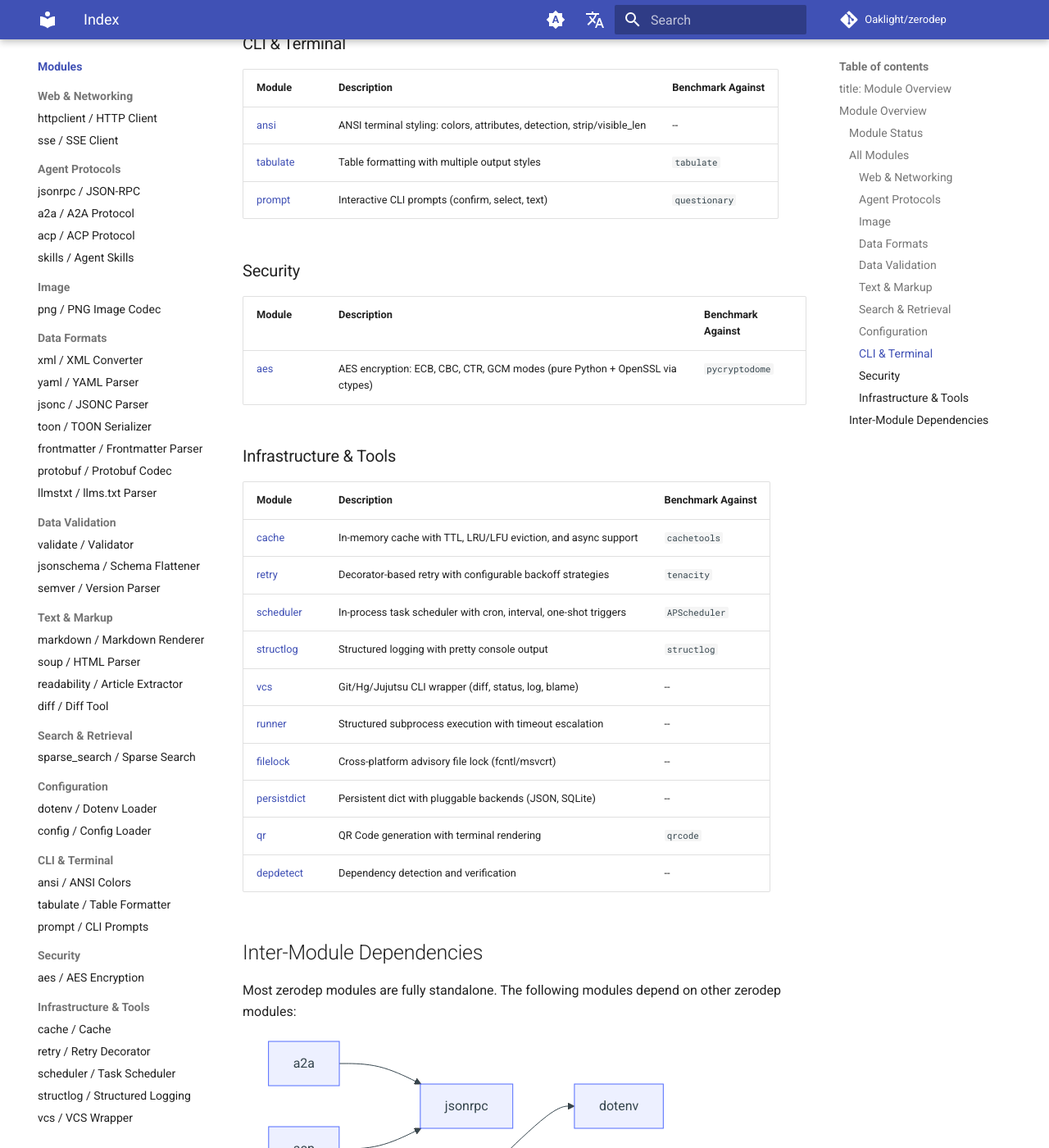
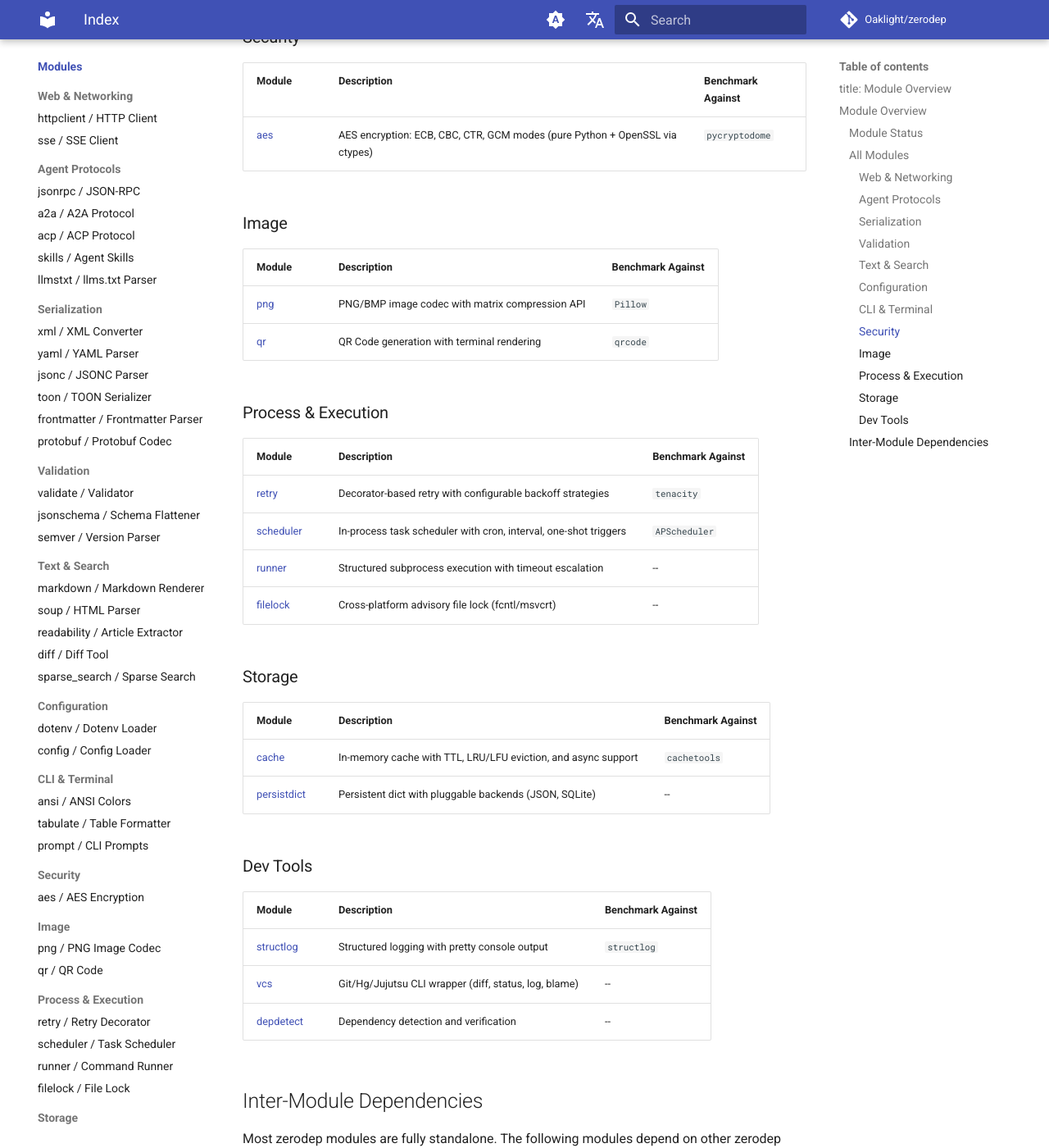
Before and after one commit to Oaklight/zerodep, an MkDocs documentation site: the page built from docs/modules/index.md, in a window 1280 px wide and 1400 px high, scrolled down 4623 px. Shown: the whole window at 82% size. Built offline with MkDocs 1.6.1 and Material for MkDocs 9.7.7, drawn with Linux system fonts in a browser that asks for light colours; comment, search, counter and statistics services are not loaded; some of the changed text lies outside the part shown.

Commit message:
refactor: rename http.md to httpclient.md, update nav to 12 categories
- Rename http.md → httpclient.md in modules/, api/, benchmarks/
- Update mkdocs.yml nav to 12 fine-grained categories
- Add manifest.json checkout and index auto-generation to RTD build
- Regenerate modules/index.md with new category structure

```diff
--- a/.readthedocs.yaml
+++ b/.readthedocs.yaml
@@ -20,7 +20,7 @@ build:
       - pip install -r requirements.txt
     build:
       html:
-        - python scripts/generate_module_index.py --lang en --out-en docs/modules/index.md
+        - python _scripts/generate_module_index.py --lang en --out-en docs/modules/index.md
         - zensical build
         - python -m llmstxt_standalone build -c mkdocs.yml -s site -v
     post_build:
--- a/docs/modules/index.md
+++ b/docs/modules/index.md
@@ -1,4 +1,4 @@
-<!-- AUTO-GENERATED by scripts/generate_module_index.py — DO NOT EDIT -->
+<!-- AUTO-GENERATED by _scripts/generate_module_index.py — DO NOT EDIT -->
 
 ---
 title: Module Overview
@@ -23,7 +23,7 @@ Each zerodep module is a **self-contained single `.py` file** that you can copy
 | [dotenv](dotenv.md) | 0.3.1 | 2026-04-15 |
 | [filelock](filelock.md) | 0.3.0 | 2026-04-11 |
 | [frontmatter](frontmatter.md) | 0.3.0 | 2026-04-11 |
-| [httpclient](http.md) | 0.3.1 | 2026-04-15 |
+| [httpclient](httpclient.md) | 0.3.1 | 2026-04-15 |
 | [jsonc](jsonc.md) | 0.3.0 | 2026-04-11 |
 | [jsonrpc](jsonrpc.md) | 0.3.0 | 2026-04-11 |
 | [jsonschema](jsonschema.md) | 0.1.0 | 2026-04-25 |
@@ -57,7 +57,7 @@ Each zerodep module is a **self-contained single `.py` file** that you can copy
 
 | Module | Description | Benchmark Against |
 |--------|-------------|-------------------|
-| [httpclient](http.md) | Sync + async REST client with connection pooling, proxy, and auth | `httpx` |
+| [httpclient](httpclient.md) | Sync + async REST client with connection pooling, proxy, and auth | `httpx` |
 | [sse](sse.md) | Server-Sent Events client with auto-reconnect | `httpx-sse` |
 
 ### Agent Protocols
@@ -68,14 +68,9 @@ Each zerodep module is a **self-contained single `.py` file** that you can copy
 | [a2a](a2a.md) | Google A2A protocol: JSON-RPC 2.0, SSE streaming, task management | `a2a-python` |
 | [acp](acp.md) | Anthropic ACP protocol: JSON-RPC 2.0 over stdio, async client/agent | `acp-python` |
 | [skills](skills.md) | Agent Skills runtime: parse, discover, manage, select skills | -- |
+| [llmstxt](llmstxt.md) | llms.txt parser and markdown URL candidate finder | -- |
 
-### Image
-
-| Module | Description | Benchmark Against |
-|--------|-------------|-------------------|
-| [png](png.md) | PNG/BMP image codec with matrix compression API | `Pillow` |
-
-### Data Formats
+### Serialization
 
 | Module | Description | Benchmark Against |
 |--------|-------------|-------------------|
@@ -85,9 +80,8 @@ Each zerodep module is a **self-contained single `.py` file** that you can copy
 | [toon](toon.md) | TOON (Token-Oriented Object Notation) encoder/decoder | `toon_format` |
 | [frontmatter](frontmatter.md) | Frontmatter parser and serializer (YAML/TOML/JSON) | `python-frontmatter` |
 | [protobuf](protobuf.md) | Proto3 encoder/decoder using Python dataclass schemas | `protobuf` |
-| [llmstxt](llmstxt.md) | llms.txt parser and markdown URL candidate finder | -- |
 
-### Data Validation
+### Validation
 
 | Module | Description | Benchmark Against |
 |--------|-------------|-------------------|
@@ -95,7 +89,7 @@ Each zerodep module is a **self-contained single `.py` file** that you can copy
 | [jsonschema](jsonschema.md) | JSON Schema flattening & sanitization (`$ref`, `allOf`, `anyOf`) | `allof-merge` |
 | [semver](semver.md) | PEP 440 version parser and comparator | `packaging` |
 
-### Text & Markup
+### Text & Search
 
 | Module | Description | Benchmark Against |
 |--------|-------------|-------------------|
@@ -103,11 +97,6 @@ Each zerodep module is a **self-contained single `.py` file** that you can copy
 | [soup](soup.md) | HTML parser with BeautifulSoup-like API (find, select, CSS selectors) | `beautifulsoup4` |
 | [readability](readability.md) | Article content extractor ported from Mozilla Readability.js | `readability-lxml` |
 | [diff](diff.md) | Unified diff parser, patch apply/reverse, three-way merge | `unidiff` |
-
-### Search & Retrieval
-
-| Module | Description | Benchmark Against |
-|--------|-------------|-------------------|
 | [sparse_search](sparse_search.md) | BM25/BM25+/BM25L/BM25F + TF-IDF full-text search with Bayesian calibration, RRF fusion, MMR diversity | `rank-bm25` |
 
 ### Configuration
@@ -131,19 +120,35 @@ Each zerodep module is a **self-contained single `.py` file** that you can copy
 |--------|-------------|-------------------|
 | [aes](aes.md) | AES encryption: ECB, CBC, CTR, GCM modes (pure Python + OpenSSL via ctypes) | `pycryptodome` |
 
-### Infrastructure & Tools
+### Image
+
+| Module | Description | Benchmark Against |
+|--------|-------------|-------------------|
+| [png](png.md) | PNG/BMP image codec with matrix compression API | `Pillow` |
+| [qr](qr.md) | QR Code generation with terminal rendering | `qrcode` |
+
+### Process & Execution
+
+| Module | Description | Benchmark Against |
+|--------|-------------|-------------------|
+| [retry](retry.md) | Decorator-based retry with configurable backoff strategies | `tenacity` |
+| [scheduler](scheduler.md) | In-process task scheduler with cron, interval, one-shot triggers | `APScheduler` |
+| [runner](runner.md) | Structured subprocess execution with timeout escalation | -- |
+| [filelock](filelock.md) | Cross-platform advisory file lock (fcntl/msvcrt) | -- |
+
+### Storage
 
 | Module | Description | Benchmark Against |
 |--------|-------------|-------------------|
 | [cache](cache.md) | In-memory cache with TTL, LRU/LFU eviction, and async support | `cachetools` |
-| [retry](retry.md) | Decorator-based retry with configurable backoff strategies | `tenacity` |
-| [scheduler](scheduler.md) | In-process task scheduler with cron, interval, one-shot triggers | `APScheduler` |
+| [persistdict](persistdict.md) | Persistent dict with pluggable backends (JSON, SQLite) | -- |
+
+### Dev Tools
+
+| Module | Description | Benchmark Against |
+|--------|-------------|-------------------|
 | [structlog](structlog.md) | Structured logging with pretty console output | `structlog` |
 | [vcs](vcs.md) | Git/Hg/Jujutsu CLI wrapper (diff, status, log, blame) | -- |
-| [runner](runner.md) | Structured subprocess execution with timeout escalation | -- |
-| [filelock](filelock.md) | Cross-platform advisory file lock (fcntl/msvcrt) | -- |
-| [persistdict](persistdict.md) | Persistent dict with pluggable backends (JSON, SQLite) | -- |
-| [qr](qr.md) | QR Code generation with terminal rendering | `qrcode` |
 | [depdetect](depdetect.md) | Dependency detection and verification | -- |
 
 ## Inter-Module Dependencies
--- a/mkdocs.yml
+++ b/mkdocs.yml
@@ -140,7 +140,7 @@ plugins:
           - guide/faq.md
         Modules:
           - modules/index.md
-          - modules/http.md
+          - modules/httpclient.md
           - modules/sse.md
           - modules/jsonrpc.md
           - modules/a2a.md
@@ -179,7 +179,7 @@ plugins:
           - modules/qr.md
           - modules/depdetect.md
         API Reference:
-          - api/http.md
+          - api/httpclient.md
           - api/sse.md
           - api/jsonrpc.md
           - api/a2a.md
@@ -218,7 +218,7 @@ plugins:
           - api/qr.md
           - api/depdetect.md
         Benchmarks:
-          - benchmarks/http.md
+          - benchmarks/httpclient.md
           - benchmarks/sse.md
           - benchmarks/jsonrpc.md
           - benchmarks/a2a.md
@@ -302,33 +302,30 @@ nav:
   - Modules:
       - modules/index.md
       - Web & Networking:
-          - httpclient / HTTP Client: modules/http.md
+          - httpclient / HTTP Client: modules/httpclient.md
           - sse / SSE Client: modules/sse.md
       - Agent Protocols:
           - jsonrpc / JSON-RPC: modules/jsonrpc.md
           - a2a / A2A Protocol: modules/a2a.md
           - acp / ACP Protocol: modules/acp.md
           - skills / Agent Skills: modules/skills.md
-      - Image:
-          - png / PNG Image Codec: modules/png.md
-      - Data Formats:
+          - llmstxt / llms.txt Parser: modules/llmstxt.md
+      - Serialization:
           - xml / XML Converter: modules/xml.md
           - yaml / YAML Parser: modules/yaml.md
           - jsonc / JSONC Parser: modules/jsonc.md
           - toon / TOON Serializer: modules/toon.md
           - frontmatter / Frontmatter Parser: modules/frontmatter.md
           - protobuf / Protobuf Codec: modules/protobuf.md
-          - llmstxt / llms.txt Parser: modules/llmstxt.md
-      - Data Validation:
+      - Validation:
           - validate / Validator: modules/validate.md
           - jsonschema / Schema Flattener: modules/jsonschema.md
           - semver / Version Parser: modules/semver.md
-      - Text & Markup:
+      - Text & Search:
           - markdown / Markdown Renderer: modules/markdown.md
           - soup / HTML Parser: modules/soup.md
           - readability / Article Extractor: modules/readability.md
           - diff / Diff Tool: modules/diff.md
-      - Search & Retrieval:
           - sparse_search / Sparse Search: modules/sparse_search.md
       - Configuration:
           - dotenv / Dotenv Loader: modules/dotenv.md
@@ -339,46 +336,47 @@ nav:
           - prompt / CLI Prompts: modules/prompt.md
       - Security:
           - aes / AES Encryption: modules/aes.md
-      - Infrastructure & Tools:
-          - cache / Cache: modules/cache.md
+      - Image:
+          - png / PNG Image Codec: modules/png.md
+          - qr / QR Code: modules/qr.md
+      - Process & Execution:
           - retry / Retry Decorator: modules/retry.md
           - scheduler / Task Scheduler: modules/scheduler.md
+          - runner / Command Runner: modules/runner.md
+          - filelock / File Lock: modules/filelock.md
+      - Storage:
+          - cache / Cache: modules/cache.md
+          - persistdict / Persistent Dict: modules/persistdict.md
+      - Dev Tools:
           - structlog / Structured Logging: modules/structlog.md
           - vcs / VCS Wrapper: modules/vcs.md
-          - runner / Command Runner: modules/runner.md
-          - filelock / File Lock: modules/filelock.md
-          - persistdict / Persistent Dict: modules/persistdict.md
-          - qr / QR Code: modules/qr.md
           - depdetect / Dependency Detection: modules/depdetect.md
   - API Reference:
       - Web & Networking:
-          - httpclient / HTTP Client: api/http.md
+          - httpclient / HTTP Client: api/httpclient.md
           - sse / SSE Client: api/sse.md
       - Agent Protocols:
           - jsonrpc / JSON-RPC: api/jsonrpc.md
           - a2a / A2A Protocol: api/a2a.md
           - acp / ACP Protocol: api/acp.md
           - skills / Agent Skills: api/skills.md
-      - Image:
-          - png / PNG Image Codec: api/png.md
-      - Data Formats:
+          - llmstxt / llms.txt Parser: api/llmstxt.md
+      - Serialization:
           - xml / XML Converter: api/xml.md
           - yaml / YAML Parser: api/yaml.md
           - jsonc / JSONC Parser: api/jsonc.md
           - toon / TOON Serializer: api/toon.md
           - frontmatter / Frontmatter Parser: api/frontmatter.md
           - protobuf / Protobuf Codec: api/protobuf.md
-          - llmstxt / llms.txt Parser: api/llmstxt.md
-      - Data Validation:
+      - Validation:
           - validate / Validator: api/validate.md
           - jsonschema / Schema Flattener: api/jsonschema.md
           - semver / Version Parser: api/semver.md
-      - Text & Markup:
+      - Text & Search:
           - markdown / Markdown Renderer: api/markdown.md
           - soup / HTML Parser: api/soup.md
           - readability / Article Extractor: api/readability.md
           - diff / Diff Tool: api/diff.md
-      - Search & Retrieval:
           - sparse_search / Sparse Search: api/sparse_search.md
       - Configuration:
           - dotenv / Dotenv Loader: api/dotenv.md
@@ -389,46 +387,47 @@ nav:
           - prompt / CLI Prompts: api/prompt.md
       - Security:
           - aes / AES Encryption: api/aes.md
-      - Infrastructure & Tools:
-          - cache / Cache: api/cache.md
+      - Image:
+          - png / PNG Image Codec: api/png.md
+          - qr / QR Code: api/qr.md
+      - Process & Execution:
           - retry / Retry Decorator: api/retry.md
           - scheduler / Task Scheduler: api/scheduler.md
+          - runner / Command Runner: api/runner.md
+          - filelock / File Lock: api/filelock.md
+      - Storage:
+          - cache / Cache: api/cache.md
+          - persistdict / Persistent Dict: api/persistdict.md
+      - Dev Tools:
           - structlog / Structured Logging: api/structlog.md
           - vcs / VCS Wrapper: api/vcs.md
-          - runner / Command Runner: api/runner.md
-          - filelock / File Lock: api/filelock.md
-          - persistdict / Persistent Dict: api/persistdict.md
-          - qr / QR Code: api/qr.md
           - depdetect / Dependency Detection: api/depdetect.md
   - Benchmarks:
       - Web & Networking:
-          - httpclient / HTTP Client: benchmarks/http.md
+          - httpclient / HTTP Client: benchmarks/httpclient.md
           - sse / SSE Client: benchmarks/sse.md
       - Agent Protocols:
           - jsonrpc / JSON-RPC: benchmarks/jsonrpc.md
           - a2a / A2A Protocol: benchmarks/a2a.md
           - acp / ACP Protocol: benchmarks/acp.md
           - skills / Agent Skills: benchmarks/skills.md
-      - Image:
-          - png / PNG Image Codec: benchmarks/png.md
-      - Data Formats:
+          - llmstxt / llms.txt Parser: benchmarks/llmstxt.md
+      - Serialization:
           - xml / XML Converter: benchmarks/xml.md
           - yaml / YAML Parser: benchmarks/yaml.md
           - jsonc / JSONC Parser: benchmarks/jsonc.md
           - toon / TOON Serializer: benchmarks/toon.md
           - frontmatter / Frontmatter Parser: benchmarks/frontmatter.md
           - protobuf / Protobuf Codec: benchmarks/protobuf.md
-          - llmstxt / llms.txt Parser: benchmarks/llmstxt.md
-      - Data Validation:
+      - Validation:
           - validate / Validator: benchmarks/validate.md
           - jsonschema / Schema Flattener: benchmarks/jsonschema.md
           - semver / Version Parser: benchmarks/semver.md
-      - Text & Markup:
+      - Text & Search:
           - markdown / Markdown Renderer: benchmarks/markdown.md
           - soup / HTML Parser: benchmarks/soup.md
           - readability / Article Extractor: benchmarks/readability.md
           - diff / Diff Tool: benchmarks/diff.md
-      - Search & Retrieval:
           - sparse_search / Sparse Search: benchmarks/sparse_search.md
       - Configuration:
           - dotenv / Dotenv Loader: benchmarks/dotenv.md
@@ -439,15 +438,19 @@ nav:
           - prompt / CLI Prompts: benchmarks/prompt.md
       - Security:
           - aes / AES Encryption: benchmarks/aes.md
-      - Infrastructure & Tools:
-          - cache / Cache: benchmarks/cache.md
+      - Image:
+          - png / PNG Image Codec: benchmarks/png.md
+          - qr / QR Code: benchmarks/qr.md
+      - Process & Execution:
           - retry / Retry Decorator: benchmarks/retry.md
           - scheduler / Task Scheduler: benchmarks/scheduler.md
+          - runner / Command Runner: benchmarks/runner.md
+          - filelock / File Lock: benchmarks/filelock.md
+      - Storage:
+          - cache / Cache: benchmarks/cache.md
+          - persistdict / Persistent Dict: benchmarks/persistdict.md
+      - Dev Tools:
           - structlog / Structured Logging: benchmarks/structlog.md
           - vcs / VCS Wrapper: benchmarks/vcs.md
-          - runner / Command Runner: benchmarks/runner.md
-          - filelock / File Lock: benchmarks/filelock.md
-          - persistdict / Persistent Dict: benchmarks/persistdict.md
-          - qr / QR Code: benchmarks/qr.md
           - depdetect / Dependency Detection: benchmarks/depdetect.md
   - Changelog: changelog.md
```
Also changed, not shown: docs/api/httpclient.md (renamed from docs/api/http.md), docs/benchmarks/httpclient.md (renamed from docs/benchmarks/http.md), docs/modules/httpclient.md (renamed from docs/modules/http.md).
